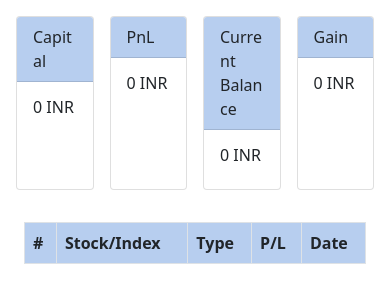
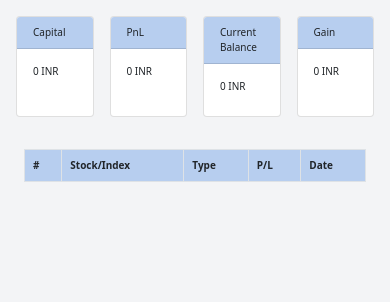
Before and after one commit to prasad1101/trade-book, a plain HTML site: page index.html in a window 390 px wide. Drawn offline with nearby package versions, Linux system fonts and the light colour scheme; no server answers.

Commit message:
fixed mobile view

```diff
--- a/index.html
+++ b/index.html
@@ -11,12 +11,17 @@
     <link href="https://cdn.jsdelivr.net/npm/bootstrap@5.0.2/dist/css/bootstrap.min.css" rel="stylesheet"
         integrity="sha384-EVSTQN3/azprG1Anm3QDgpJLIm9Nao0Yz1ztcQTwFspd3yD65VohhpuuCOmLASjC" crossorigin="anonymous">
 
-    <title>Hello, world!</title>
+    <title>TradeBook</title>
     <script src="./script.js"></script>
+    <style>
+        body {
+            font-size: x-small !important;
+        }
+    </style>
 </head>
 
-<body>
-    <div class="flex m-2">
+<body class="bg-gray-100">
+    <div class="flex flex-wrap sm:flex-col m-2">
         <div class="card flex-1 m-2" style="width: 18rem;">
             <div class="card-header bg-[#b7ceef]">
                 Capital
@@ -26,7 +31,7 @@
             </div>
         </div>
         <div class="card flex-1 m-2" style="width: 18rem;">
-            <div class=" card-header bg-[#b7ceef]">
+            <div class="card-header bg-[#b7ceef]">
                 PnL
             </div>
             <div class="card-body">
@@ -34,7 +39,7 @@
             </div>
         </div>
         <div class="card flex-1 m-2" style="width: 18rem;">
-            <div class=" card-header bg-[#b7ceef]">
+            <div class="card-header bg-[#b7ceef]">
                 Current Balance
             </div>
             <div class="card-body">
@@ -42,7 +47,7 @@
             </div>
         </div>
         <div class="card flex-1 m-2" style="width: 18rem;">
-            <div class=" card-header bg-[#b7ceef]">
+            <div class="card-header bg-[#b7ceef]">
                 Gain
             </div>
             <div class="card-body">
@@ -51,8 +56,8 @@
         </div>
     </div>
 
-    <div class="flex m-4">
-        <table id="investmentTable" class="table table-bordered">
+    <div class="flex m-4 overflow-x-auto">
+        <table id="investmentTable" class="table table-bordered w-full">
             <thead>
                 <tr class="bg-[#b7ceef]">
                     <th scope="col">#</th>
--- a/script.js
+++ b/script.js
@@ -18,7 +18,7 @@ function getData() {
             document.getElementById("capital").innerHTML = res?.cardData?.capital + " INR";
             res.cardData.balance = res?.cardData?.capital + (calculateTotalPnL(res.tradeHistory));
             document.getElementById("balance").innerHTML = res?.cardData?.capital + (calculateTotalPnL(res.tradeHistory)) + " INR";
-            let dir = `${res.cardData.balance < res.cardData.capital ? "- " : "+ "}`;
+            let dir = `${res.cardData.balance < res.cardData.capital ? "-" : "+"}`;
             document.getElementById("gain").innerHTML = dir + (res?.cardData?.balance / res?.cardData?.capital) * 100 + " %";
 
         })
```
